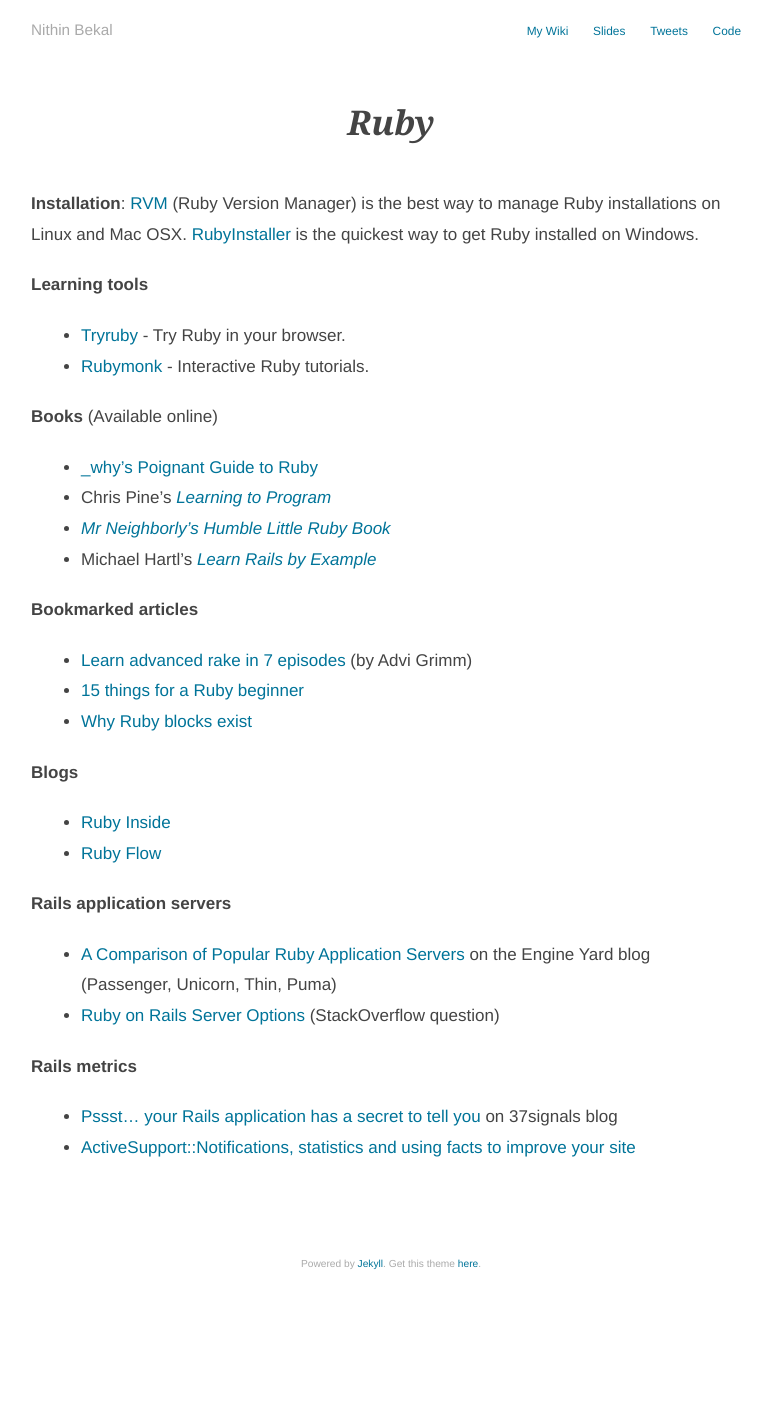
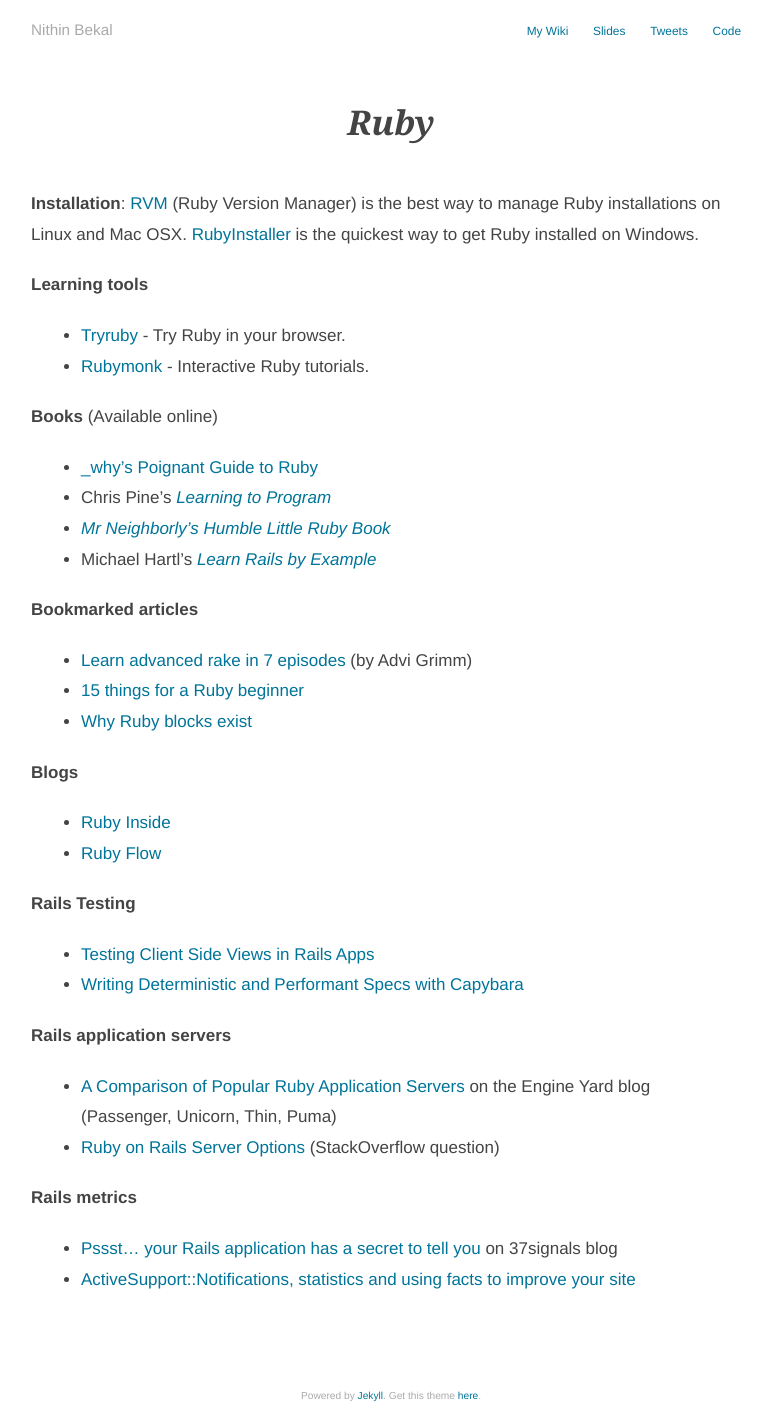
Before and after one commit to nithinbekal/nithinbekal.github.io, a Jekyll site: the page built from notes/ruby/index.md, in a window 1280 px wide. Shown: the whole page, without its empty margins (249-1021 px from the left). Built offline with Jekyll 4.4.1, drawn with Linux system fonts in a browser that asks for light colours; before the commit the page ends 1289 px from its top, so only the background shows below that.

Commit message:
Add rails testing related bookmarks

```diff
--- a/notes/ruby/index.md
+++ b/notes/ruby/index.md
@@ -32,6 +32,11 @@
 * [Ruby Inside](http://www.rubyinside.com/)
 * [Ruby Flow](http://www.rubyflow.com/)
 
+**Rails Testing**
+
+* [Testing Client Side Views in Rails Apps](http://blog.arkency.com/2013/09/testing-client-side-views-in-rails-apps/)
+* [Writing Deterministic and Performant Specs with Capybara](http://blog.carbonfive.com/2013/07/26/writing-deterministic-performant-specs-with-capybara/)
+
 **Rails application servers**
 
 * [A Comparison of Popular Ruby Application Servers](https://blog.engineyard.com/2014/ruby-app-server-arena-pt1)
```
